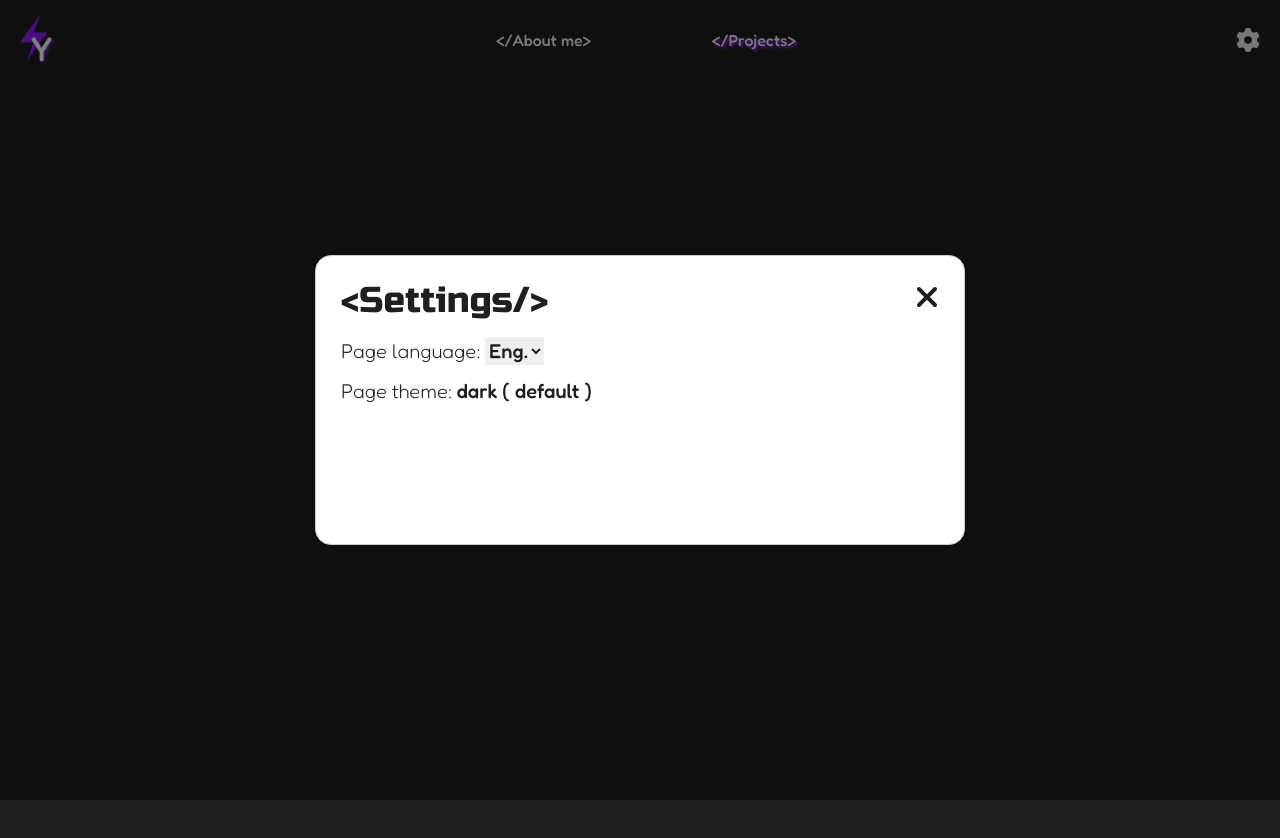
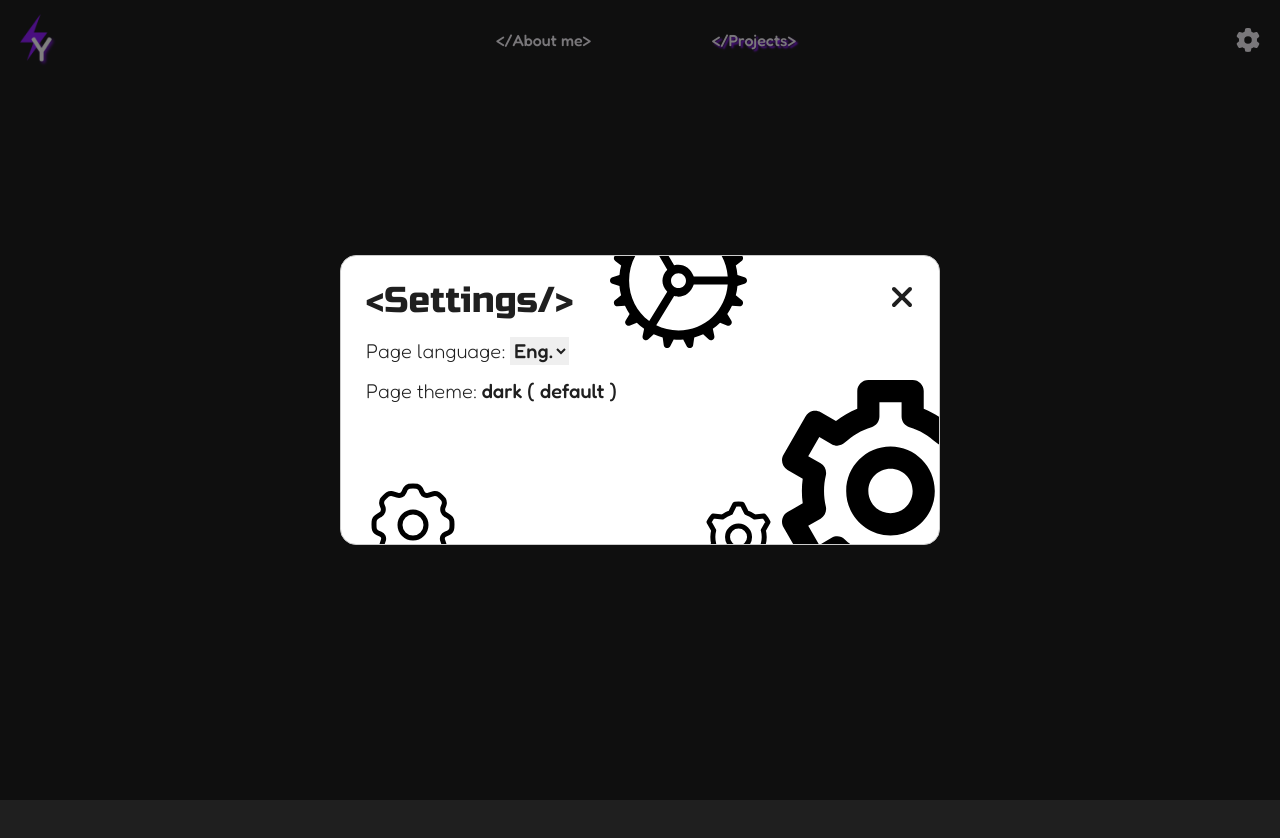
Before and after one commit to ZubalYana/Portfolio, a React (Vite) app: page /projects in a window 1280 px wide. Both pictures are taken after a click on the icon 1248 px from the left and 40 px from the top of the page. Shown: the top 838 px of the page. Built offline with nearby package versions, Linux system fonts and the light colour scheme; a web font is replaced by a local one.

Commit message:
place all the gears and style them

```diff
--- a/src/components/SettingsPopup/SettingsPopup.jsx
+++ b/src/components/SettingsPopup/SettingsPopup.jsx
@@ -3,6 +3,10 @@ import Modal from 'react-modal';
 import { FontAwesomeIcon } from '@fortawesome/react-fontawesome';
 import { faXmark } from '@fortawesome/free-solid-svg-icons';
 import './SettingsPopup.css';
+import gear1 from '/gear1.svg';
+import gear2 from '/gear2.svg';
+import gear3 from '/gear3.svg';
+import gear4 from '/gear4.svg';
 Modal.setAppElement('#root');
 
 const SettingsPopup = ({ isOpen, onClose }) => {
@@ -21,13 +25,14 @@ const SettingsPopup = ({ isOpen, onClose }) => {
         content: {
           padding: '25px',
           borderRadius: '16px',
-          width: '650px',
+          width: '600px',
           height: '290px',
           position: 'absolute',
           top: '50%',
           left: '50%',
           transform: 'translate(-50%, -50%)',
           color: '#1F1F1F',
+          overflow: 'hidden',
         },
       }}
     >
@@ -47,6 +52,10 @@ const SettingsPopup = ({ isOpen, onClose }) => {
         <p className='font-light text-xl mr-1'>Page theme:</p>
         <p className='font-medium text-xl cursor-pointer'>dark ( default )</p>
       </div>
+      <img src={gear1} alt="gear1" className='absolute bottom-[-20%] right-[-10%]' />
+      <img src={gear2} alt="gear2" className='absolute bottom-[-10%] left-[61%]' />
+      <img src={gear3} alt="gear3" className='absolute top-[-15%] left-[45%]' />
+      <img src={gear4} alt="gear4" className='absolute bottom-[-8%] left-[5%]' />
     </Modal>
   );
 };
```
Also changed, not shown: public/gear3.svg.
